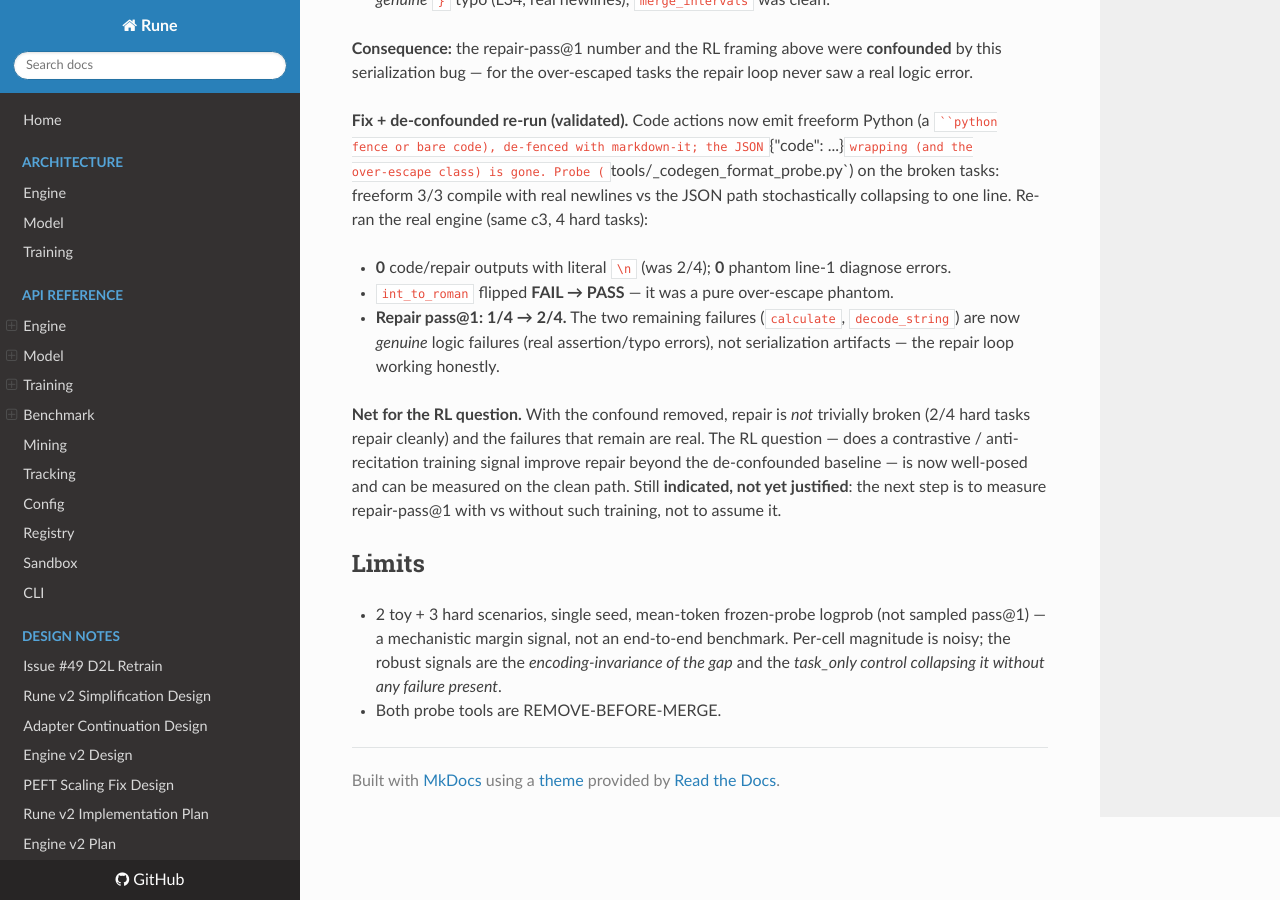
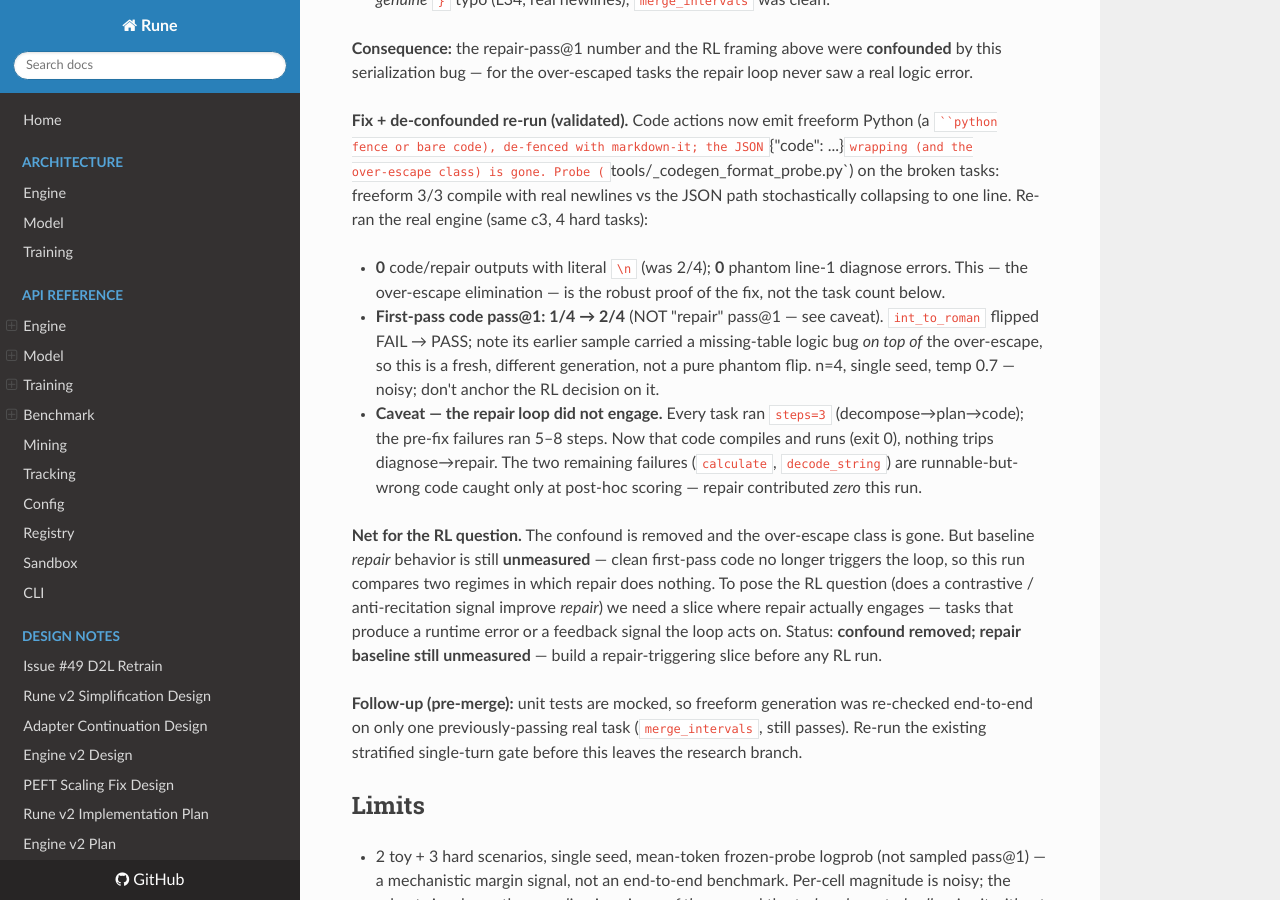
Before and after one commit to ElixirTrials/rune, an MkDocs documentation site: the page built from docs/issue52-goal3-encoding-probe-2026-06-04.md, in a window 1280 px wide and 900 px high, scrolled down 3160 px. Built offline with MkDocs 1.6.1, drawn with Linux system fonts in a browser that asks for light colours; nearby versions of some CDN libraries.

Commit message:
docs: correct de-confound result to first-pass code pass@1 (repair loop did not engage) [remove-before-merge]
Co-Authored-By: Claude Opus 4.8 <noreply@anthropic.com>

```diff
--- a/docs/issue52-goal3-encoding-probe-2026-06-04.md
+++ b/docs/issue52-goal3-encoding-probe-2026-06-04.md
@@ -129,16 +129,26 @@ over-escape class) is gone. Probe (`tools/_codegen_format_probe.py`) on the brok
 real engine (same c3, 4 hard tasks):
 
 - **0** code/repair outputs with literal `\n` (was 2/4); **0** phantom line-1 diagnose errors.
-- `int_to_roman` flipped **FAIL → PASS** — it was a pure over-escape phantom.
-- **Repair pass@1: 1/4 → 2/4.** The two remaining failures (`calculate`, `decode_string`) are now
-  *genuine* logic failures (real assertion/typo errors), not serialization artifacts — the repair
-  loop working honestly.
+  This — the over-escape elimination — is the robust proof of the fix, not the task count below.
+- **First-pass code pass@1: 1/4 → 2/4** (NOT "repair" pass@1 — see caveat). `int_to_roman` flipped
+  FAIL → PASS; note its earlier sample carried a missing-table logic bug *on top of* the
+  over-escape, so this is a fresh, different generation, not a pure phantom flip. n=4, single seed,
+  temp 0.7 — noisy; don't anchor the RL decision on it.
+- **Caveat — the repair loop did not engage.** Every task ran `steps=3` (decompose→plan→code); the
+  pre-fix failures ran 5–8 steps. Now that code compiles and runs (exit 0), nothing trips
+  diagnose→repair. The two remaining failures (`calculate`, `decode_string`) are runnable-but-wrong
+  code caught only at post-hoc scoring — repair contributed *zero* this run.
 
-**Net for the RL question.** With the confound removed, repair is *not* trivially broken (2/4 hard
-tasks repair cleanly) and the failures that remain are real. The RL question — does a contrastive /
-anti-recitation training signal improve repair beyond the de-confounded baseline — is now
-well-posed and can be measured on the clean path. Still **indicated, not yet justified**: the next
-step is to measure repair-pass@1 with vs without such training, not to assume it.
+**Net for the RL question.** The confound is removed and the over-escape class is gone. But baseline
+*repair* behavior is still **unmeasured** — clean first-pass code no longer triggers the loop, so
+this run compares two regimes in which repair does nothing. To pose the RL question (does a
+contrastive / anti-recitation signal improve *repair*) we need a slice where repair actually engages
+— tasks that produce a runtime error or a feedback signal the loop acts on. Status: **confound
+removed; repair baseline still unmeasured** — build a repair-triggering slice before any RL run.
+
+**Follow-up (pre-merge):** unit tests are mocked, so freeform generation was re-checked end-to-end
+on only one previously-passing real task (`merge_intervals`, still passes). Re-run the existing
+stratified single-turn gate before this leaves the research branch.
 
 ## Limits
 
```
